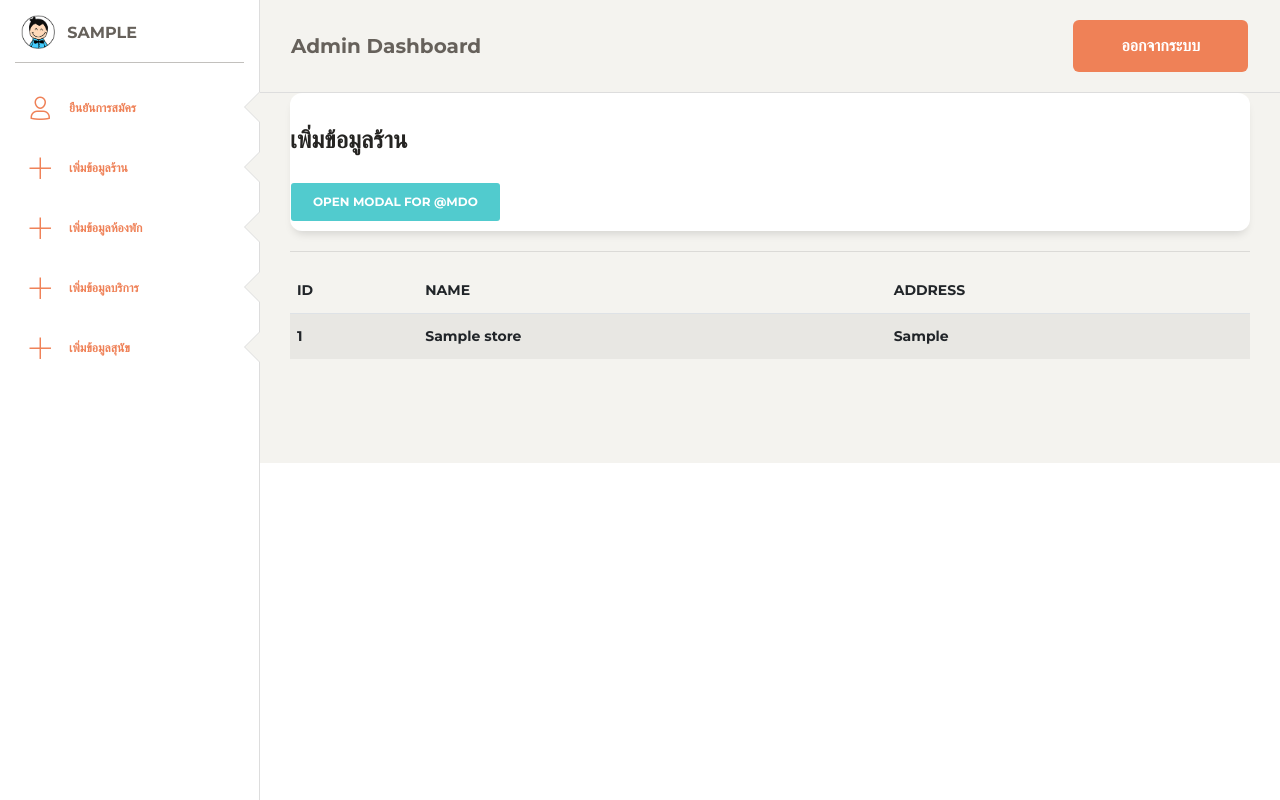
After one commit to st4rossz/ProjectDog_php, a PHP site: page /backend/base_store.php in a window 1280 px wide. The commit adds this page. Run offline with PHP 8.4, Linux system fonts and the light colour scheme; the visitor is signed in with stand-in values (Sample User, id 1); tables that the repository leaves empty or names only in its code hold one stand-in row (values such as "Sample post"); some libraries are stand-ins or nearby versions.

Commit message:
taro process4_1

```diff
--- /dev/null
+++ b/backend/base_store.php
@@ -0,0 +1,95 @@
+<?php
+include 'layout/header.php';
+?>
+
+<body class="">
+  <div class="wrapper ">
+    <?php
+    include 'layout/navside.php';
+    ?>
+    <div class="main-panel">
+      <!-- Navbar -->
+      <?php
+      include 'layout/nav.php';
+      ?>
+      <!-- End Navbar -->
+
+      <!-- Content -->
+      <div class="content">
+        <div class="row">
+          <div class="col-md-12">
+            <div class="card">
+              <!-- <div class="header"> -->
+              <h4 class="title">เพิ่มข้อมูลร้าน </h4>
+                <div class="d-flex">
+                <button type="button" class="btn btn-primary" data-toggle="modal" data-target="#exampleModal" data-whatever="@mdo">Open modal for @mdo</button>
+                <div class="modal fade" id="exampleModal" tabindex="-1" role="dialog" aria-labelledby="exampleModalLabel" aria-hidden="true">
+  <div class="modal-dialog" role="document">
+    <div class="modal-content">
+      <div class="modal-header">
+        <h5 class="modal-title" id="exampleModalLabel">New message</h5>
+        <button type="button" class="close" data-dismiss="modal" aria-label="Close">
+          <span aria-hidden="true">&times;</span>
+        </button>
+      </div>
+      <div class="modal-body">
+        <form>
+          <div class="form-group">
+            <label for="recipient-name" class="col-form-label">Recipient:</label>
+            <input type="text" class="form-control" id="recipient-name">
+          </div>
+          <div class="form-group">
+            <label for="message-text" class="col-form-label">Message:</label>
+            <textarea class="form-control" id="message-text"></textarea>
+          </div>
+        </form>
+      </div>
+      <div class="modal-footer"></div>
+        <button type="button" class="btn btn-secondary" data-dismiss="modal">Close</button>
+        <button type="button" class="btn btn-primary">Send message</button>
+      </div>
+    </div>
+  </div>
+</div>
+
+                </div>
+              <hr>
+              <!-- <p class="category">Here is a subtitle for this table</p> -->
+              <!-- </div> -->
+              <div class="content table-responsive table-full-width">
+                <table class="table table-striped">
+                  <thead>
+                    <tr>
+                      <th>ID</th>
+                      <th>Name</th>
+                      <th>Address</th>
+                    </tr>
+                  </thead>
+                  <tbody>
+                    <?php
+                    $sql = "SELECT * FROM store";
+                    $query = mysqli_query($conn, $sql);
+                    while ($row = mysqli_fetch_assoc($query)) {
+                      ?>
+                      <tr>
+                        <th scope="row"> <?= $row["store_id"] ?> </th>
+                        <td><?= $row["store_name"] ?></td>
+                        <td><?= $row["store_add"] ?></td>
+
+                        </td>
+                      </tr>
+                    <?php } ?>
+                  </tbody>
+                </table>
+
+              </div>
+            </div>
+          </div>
+        </div>
+
+        <?php
+        include 'layout/footer.php';
+        ?>
+</body>
+
+</html>
--- a/backend/layout/navside.php
+++ b/backend/layout/navside.php
@@ -1,6 +1,6 @@
 <div class="sidebar" data-color="white" data-active-color="danger">
       <div class="logo">
-        <a href="https://www.creative-tim.com" class="simple-text logo-mini">
+        <a href="#" class="simple-text logo-mini">
           <div class="logo-image-small">
             <img src="assets/img/logo-small.png">
           </div>
@@ -18,11 +18,23 @@
           <li class="active ">
             <a href="adminindex.php">
               <i class="nc-icon nc-single-02"></i>
-              <p>Member Approve</p>
+              <p>ยืนยันการสมัคร</p>
             </a>
-            <a href="adminindex.php">
-              <i class="nc-icon nc-single-02"></i>
-              <p>Member Approve</p>
+            <a href="base_store.php">
+              <i class="nc-icon nc-simple-add"></i>
+              <p>เพิ่มข้อมูลร้าน</p>
+            </a>
+            <a href="base_room.php">
+              <i class="nc-icon nc-simple-add"></i>
+              <p>เพิ่มข้อมูลห้องพัก</p>
+            </a>
+            <a href="base_service.php">
+              <i class="nc-icon nc-simple-add"></i>
+              <p>เพิ่มข้อมูลบริการ</p>
+            </a>
+            <a href="base_dog.php">
+              <i class="nc-icon nc-simple-add"></i>
+              <p>เพิ่มข้อมูลสุนัข</p>
             </a>
           </li>
         </ul>
```
Also changed, not shown: api/store/addstore.php (added, +14 -0 lines), backend/approve_user.php (deleted, +0 -111 lines), backend/base_dog.php (added, +65 -0 lines), backend/base_room.php (added, +65 -0 lines), backend/base_service.php (added, +65 -0 lines).
